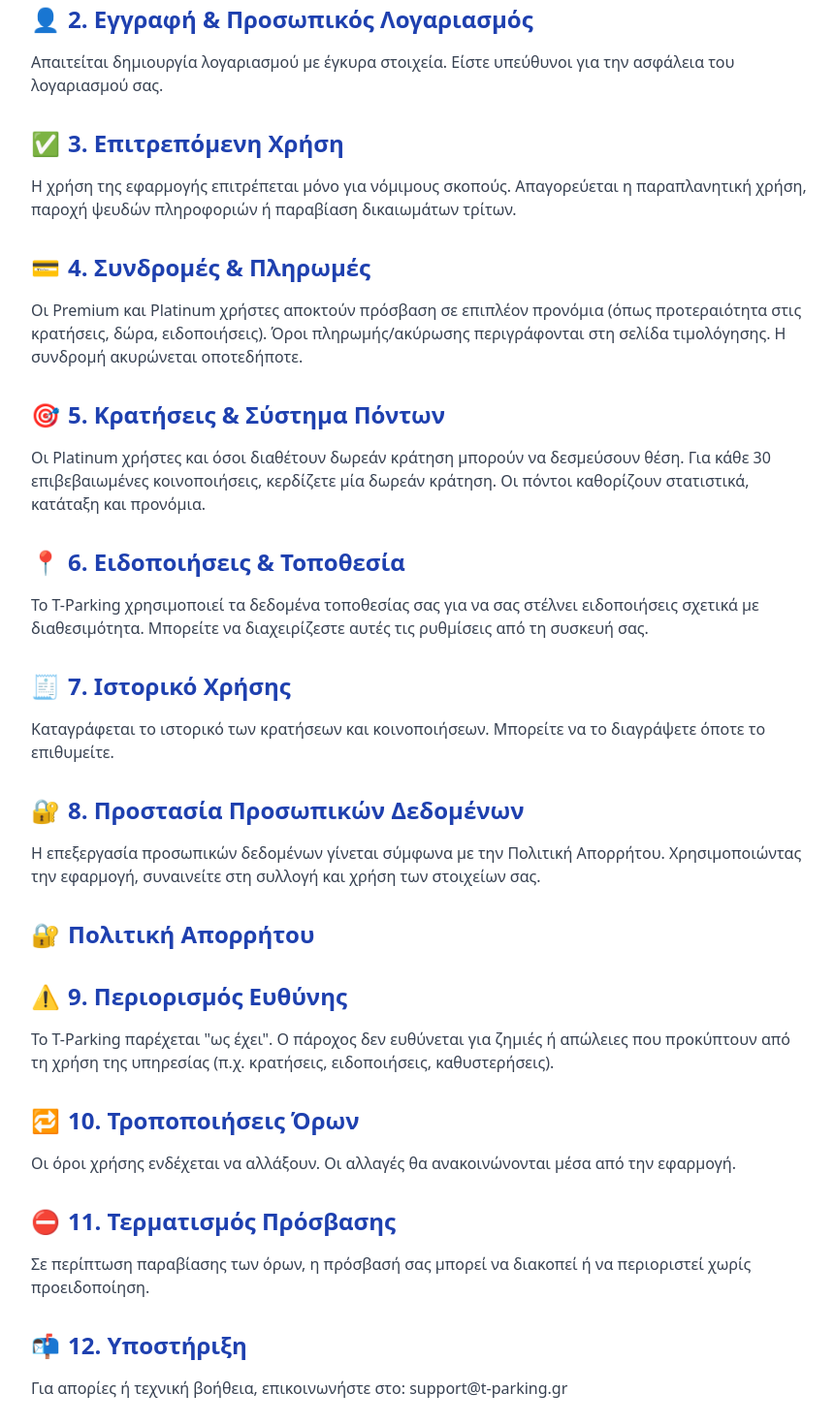
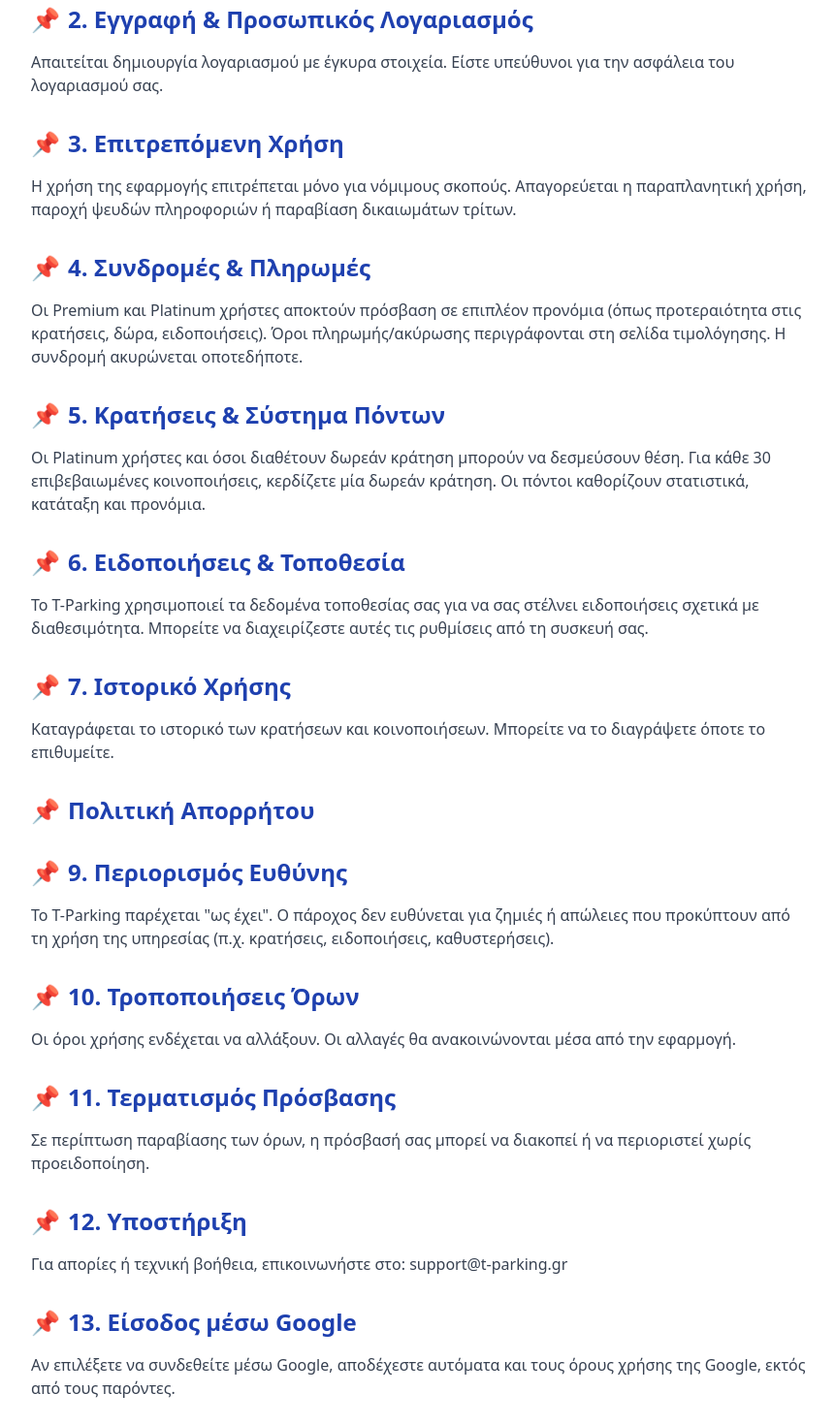
Before and after one commit to sio2000/t-parking-website, a React (Vite) app: page /terms in a window 1280 px wide. Shown: the part 740-2210 px from the top of the page at 97% size, without its empty margins (208-1069 px from the left). Built offline with nearby package versions, Linux system fonts and the light colour scheme.

Commit message:
Resolve merge conflicts after pulling from remote

```diff
--- a/src/components/TermsPage.tsx
+++ b/src/components/TermsPage.tsx
@@ -6,8 +6,46 @@
   onBack: () => void;
 }
 
+interface TranslationSection {
+  readonly title: {
+    readonly el: string;
+    readonly en: string;
+  };
+  readonly content?: {
+    readonly el: string;
+    readonly en: string;
+  };
+  readonly description?: {
+    readonly el: string;
+    readonly en: string;
+  };
+  readonly features?: {
+    readonly el: readonly string[];
+    readonly en: readonly string[];
+  };
+}
+
+interface TermsTranslations {
+  readonly title: {
+    readonly el: string;
+    readonly en: string;
+  };
+  readonly lastUpdated: {
+    readonly el: string;
+    readonly en: string;
+  };
+  readonly welcome: {
+    readonly el: string;
+    readonly en: string;
+  };
+  readonly [key: string]: TranslationSection | {
+    readonly el: string;
+    readonly en: string;
+  };
+}
+
 const TermsPage = ({ language, onBack }: TermsPageProps) => {
-  const t = translations[language].terms;
+  const t = translations[language].terms as unknown as TermsTranslations;
   // --- LOGGING ---
   console.log('--- TermsPage Render ---');
   console.log('language:', language);
@@ -33,121 +71,38 @@
             </svg>
           </button>
 
-          <h1 className="text-3xl md:text-4xl font-bold text-blue-900 mb-4">{t.title?.[language]}</h1>
-          <p className="text-gray-600 mb-8">{t.lastUpdated?.[language]}</p>
+          <h1 className="text-3xl md:text-4xl font-bold text-blue-900 mb-4">{t.title[language]}</h1>
+          <p className="text-gray-600 mb-8">{t.lastUpdated[language]}</p>
 
           <div className="prose prose-lg max-w-none">
-            <p className="text-gray-700 mb-8">{t.welcome?.[language]}</p>
+            <p className="text-gray-700 mb-8">{t.welcome[language]}</p>
 
             <div className="space-y-8">
-              <section>
+              {Object.entries(t).map(([key, section]) => {
+                if (key === 'title' || key === 'lastUpdated' || key === 'welcome') return null;
+
+                const typedSection = section as TranslationSection;
+                return (
+                  <section key={key}>
                     <h2 className="text-2xl font-semibold text-blue-800 mb-4 flex items-center gap-2">
-                  <span>📌</span> {t.acceptance?.title?.[language]}
+                      <span>📌</span> {typedSection.title[language]}
                     </h2>
-                <p className="text-gray-700">{t.acceptance?.content?.[language]}</p>
-              </section>
-
-              <section>
-                <h2 className="text-2xl font-semibold text-blue-800 mb-4 flex items-center gap-2">
-                  <span>🔍</span> {t.overview?.title?.[language]}
-                </h2>
-                <p className="text-gray-700 mb-4">{t.overview?.description?.[language]}</p>
+                    {typedSection.content && (
+                      <p className="text-gray-700">{typedSection.content[language]}</p>
+                    )}
+                    {typedSection.description && (
+                      <p className="text-gray-700 mb-4">{typedSection.description[language]}</p>
+                    )}
+                    {typedSection.features && (
                       <ul className="list-disc list-inside space-y-2 text-gray-700">
-                  {(t.overview?.features?.[language] || []).map((feature: string, index: number) => (
+                        {typedSection.features[language].map((feature: string, index: number) => (
                           <li key={index}>{feature}</li>
                         ))}
                       </ul>
+                    )}
                   </section>
-
-              <section>
-                <h2 className="text-2xl font-semibold text-blue-800 mb-4 flex items-center gap-2">
-                  <span>👤</span> {t.registration?.title?.[language]}
-                </h2>
-                <p className="text-gray-700">{t.registration?.content?.[language]}</p>
-              </section>
-
-              <section>
-                <h2 className="text-2xl font-semibold text-blue-800 mb-4 flex items-center gap-2">
-                  <span>✅</span> {t.acceptableUse?.title?.[language]}
-                </h2>
-                <p className="text-gray-700">{t.acceptableUse?.content?.[language]}</p>
-              </section>
-
-              <section>
-                <h2 className="text-2xl font-semibold text-blue-800 mb-4 flex items-center gap-2">
-                  <span>💳</span> {t.subscriptions?.title?.[language]}
-                </h2>
-                <p className="text-gray-700">{t.subscriptions?.content?.[language]}</p>
-              </section>
-
-              <section>
-                <h2 className="text-2xl font-semibold text-blue-800 mb-4 flex items-center gap-2">
-                  <span>🎯</span> {t.reservations?.title?.[language]}
-                </h2>
-                <p className="text-gray-700">{t.reservations?.content?.[language]}</p>
-              </section>
-
-              <section>
-                <h2 className="text-2xl font-semibold text-blue-800 mb-4 flex items-center gap-2">
-                  <span>📍</span> {t.notifications?.title?.[language]}
-                </h2>
-                <p className="text-gray-700">{t.notifications?.content?.[language]}</p>
-              </section>
-
-              <section>
-                <h2 className="text-2xl font-semibold text-blue-800 mb-4 flex items-center gap-2">
-                  <span>🧾</span> {t.history?.title?.[language]}
-                </h2>
-                <p className="text-gray-700">{t.history?.content?.[language]}</p>
-              </section>
-
-              <section>
-                <h2 className="text-2xl font-semibold text-blue-800 mb-4 flex items-center gap-2">
-                  <span>🔐</span> {(t.privacyProtection as any)?.title?.[language]}
-                </h2>
-                <p className="text-gray-700">{(t.privacyProtection as any)?.content?.[language]}</p>
-              </section>
-
-              <section>
-                <h2 className="text-2xl font-semibold text-blue-800 mb-4 flex items-center gap-2">
-                  <span>🔐</span> {t.privacy?.title?.[language]}
-                </h2>
-                <p className="text-gray-700">{t.privacy?.content?.[language]}</p>
-              </section>
-
-              <section>
-                <h2 className="text-2xl font-semibold text-blue-800 mb-4 flex items-center gap-2">
-                  <span>⚠️</span> {t.liability?.title?.[language]}
-                </h2>
-                <p className="text-gray-700">{t.liability?.content?.[language]}</p>
-              </section>
-
-              <section>
-                <h2 className="text-2xl font-semibold text-blue-800 mb-4 flex items-center gap-2">
-                  <span>🔁</span> {t.modifications?.title?.[language]}
-                </h2>
-                <p className="text-gray-700">{t.modifications?.content?.[language]}</p>
-              </section>
-
-              <section>
-                <h2 className="text-2xl font-semibold text-blue-800 mb-4 flex items-center gap-2">
-                  <span>⛔</span> {t.termination?.title?.[language]}
-                </h2>
-                <p className="text-gray-700">{t.termination?.content?.[language]}</p>
-              </section>
-
-              <section>
-                <h2 className="text-2xl font-semibold text-blue-800 mb-4 flex items-center gap-2">
-                  <span>📬</span> {t.support?.title?.[language]}
-                </h2>
-                <p className="text-gray-700">{t.support?.content?.[language]}</p>
-              </section>
-
-              <section>
-                <h2 className="text-2xl font-semibold text-blue-800 mb-4 flex items-center gap-2">
-                  <span>🔐</span> {t.googleSignIn?.title?.[language]}</h2>
-                <p className="text-gray-700">{t.googleSignIn?.content?.[language]}</p>
-              </section>
+                );
+              })}
             </div>
           </div>
         </motion.div>
```
Lines whose indentation alone changed are shown as unchanged.
